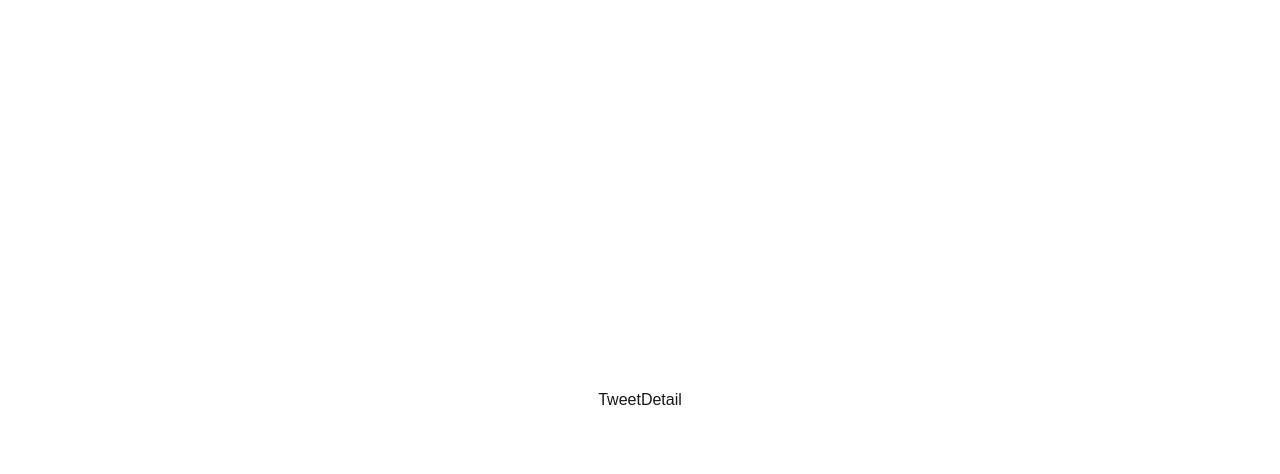
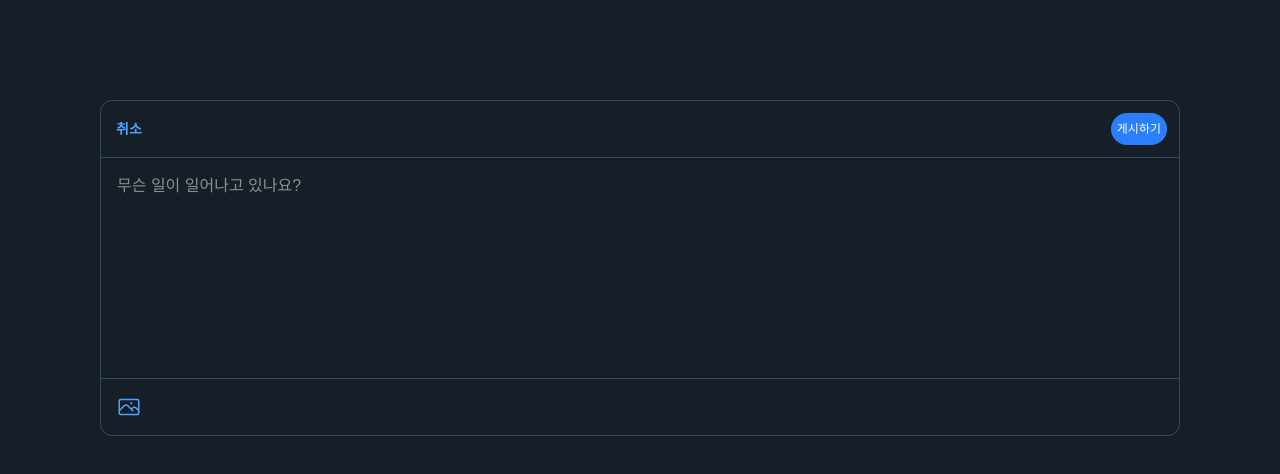
Before and after one commit to hanurii/challenge-nextjs-server-action, a Next.js app: page /tweets/add in a window 1280 px wide. Shown: the top 474 px of the page. Built offline with nearby package versions, Linux system fonts and the light colour scheme.

Commit message:
[Create Tweet] 구현 완료

```diff
--- /dev/null
+++ b/components/AddTweet.tsx
@@ -0,0 +1,25 @@
+import Link from "next/link";
+
+export default function AddTweet() {
+  return (
+    <Link
+      href="/tweets/add"
+      className="fixed top-8 right-8 rounded-full bg-blue-400 size-12 flex items-center justify-center cursor-pointer hover:bg-blue-500 transition-colors"
+    >
+      <svg
+        xmlns="http://www.w3.org/2000/svg"
+        fill="none"
+        viewBox="0 0 24 24"
+        stroke-width="1.5"
+        stroke="currentColor"
+        className="size-5"
+      >
+        <path
+          stroke-linecap="round"
+          stroke-linejoin="round"
+          d="m16.862 4.487 1.687-1.688a1.875 1.875 0 1 1 2.652 2.652L10.582 16.07a4.5 4.5 0 0 1-1.897 1.13L6 18l.8-2.685a4.5 4.5 0 0 1 1.13-1.897l8.932-8.931Zm0 0L19.5 7.125M18 14v4.75A2.25 2.25 0 0 1 15.75 21H5.25A2.25 2.25 0 0 1 3 18.75V8.25A2.25 2.25 0 0 1 5.25 6H10"
+        />
+      </svg>
+    </Link>
+  );
+}
--- a/src/app/(main)/page.tsx
+++ b/src/app/(main)/page.tsx
@@ -1,7 +1,7 @@
 import db from "@/lib/db";
 import Tweet from "../../../components/Tweet";
 import Pagination from "../../../components/Pagination";
-import { redirect } from "next/navigation";
+import AddTweet from "../../../components/AddTweet";
 
 async function getTweets(page: number) {
   const tweets = await db.tweet.findMany({
@@ -42,6 +42,7 @@ export default async function Products({
 
   return (
     <div className="w-full h-screen bg-[#161e27] *:text-white">
+      <AddTweet />
       <div className="h-full flex flex-col p-5 border-1">
         {tweets.map((tweet) => (
           <Tweet
--- /dev/null
+++ b/src/app/(main)/tweets/add/actions.ts
@@ -0,0 +1,47 @@
+"use server";
+
+import db from "@/lib/db";
+import getSession from "@/lib/session";
+import { redirect } from "next/navigation";
+import z from "zod";
+
+const tweetSchema = z.object({
+  tweet: z
+    .string({
+      error: (issue) =>
+        issue.input === undefined ? "this field is required" : "Not a string",
+    })
+    .min(1)
+    .max(250),
+});
+
+export async function addTweet(prevState: any, formData: FormData) {
+  const data = {
+    tweet: formData.get("tweet"),
+  };
+
+  const result = z.safeParse(tweetSchema, data);
+
+  if (!result.success) {
+    return z.flattenError(result.error);
+  } else {
+    const session = await getSession();
+    if (session.id) {
+      await db.tweet.create({
+        data: {
+          tweet: result.data.tweet,
+          user: {
+            connect: {
+              id: session.id,
+            },
+          },
+        },
+      });
+
+      redirect("/");
+    } else {
+      alert("로그인 세션이 만료되었습니다.");
+      redirect("log-in");
+    }
+  }
+}
--- /dev/null
+++ b/src/app/(main)/tweets/add/page.tsx
@@ -0,0 +1,88 @@
+"use client";
+
+import Link from "next/link";
+import { useActionState, useState } from "react";
+import { addTweet } from "./actions";
+
+export default function AddTweet() {
+  const [preview, setPreview] = useState("");
+  const [state, action] = useActionState(addTweet, null);
+
+  const onChangeImage = (e: React.ChangeEvent<HTMLInputElement>) => {
+    const files = e.target.files;
+
+    if (!files) {
+      return;
+    }
+
+    const file = files[0];
+    const url = URL.createObjectURL(file);
+    setPreview(url);
+  };
+
+  return (
+    <div className="w-full h-screen bg-[#161e27] *:text-white p-25">
+      <div className="border-1 flex flex-col border-[#364b62] rounded-xl">
+        <form action={action}>
+          <div className="border-b-1 flex justify-between p-3 border-[#364b62]">
+            <Link
+              href="/"
+              className="flex items-center justify-center -ml-2 w-12 text-sm size-8 text-blue-400 font-semibold hover:bg-[#133f6d] hover:p-1 hover:rounded-full"
+            >
+              취소
+            </Link>
+            <button className="bg-blue-500 text-xs p-1.5 rounded-2xl cursor-pointer hover:bg-blue-600 transition-colors">
+              게시하기
+            </button>
+          </div>
+          <div className={`flex flex-col ${!preview && "h-55"}`}>
+            <textarea
+              className="w-full p-4 outline-0 resize-none overflow-hidden field-sizing-content"
+              name="tweet"
+              placeholder="무슨 일이 일어나고 있나요?"
+              maxLength={250}
+            ></textarea>
+            <div className="px-4 text-red-400">{state?.fieldErrors.tweet}</div>
+            {preview ? (
+              <div className="w-[50%] px-4 py-2">
+                <div
+                  className="size-35 bg-center bg-cover object-cover border-dashed border-orange-300 border-1"
+                  style={{
+                    backgroundImage: `url(${preview})`,
+                  }}
+                />
+              </div>
+            ) : null}
+          </div>
+          <div className="border-t-1 p-2 cursor-pointer border-[#364b62]">
+            <div className="size-10 p-2 hover:bg-[#133f6d] hover:rounded-full hover:flex hover:items-center hover:justify-center">
+              <label className="cursor-pointer" htmlFor="photo">
+                <svg
+                  xmlns="http://www.w3.org/2000/svg"
+                  fill="none"
+                  viewBox="0 0 24 24"
+                  stroke-width="1.5"
+                  stroke="currentColor"
+                  className="size-6 text-blue-400"
+                >
+                  <path
+                    stroke-linecap="round"
+                    stroke-linejoin="round"
+                    d="m2.25 15.75 5.159-5.159a2.25 2.25 0 0 1 3.182 0l5.159 5.159m-1.5-1.5 1.409-1.409a2.25 2.25 0 0 1 3.182 0l2.909 2.909m-18 3.75h16.5a1.5 1.5 0 0 0 1.5-1.5V6a1.5 1.5 0 0 0-1.5-1.5H3.75A1.5 1.5 0 0 0 2.25 6v12a1.5 1.5 0 0 0 1.5 1.5Zm10.5-11.25h.008v.008h-.008V8.25Zm.375 0a.375.375 0 1 1-.75 0 .375.375 0 0 1 .75 0Z"
+                  />
+                </svg>
+              </label>
+
+              <input
+                onChange={onChangeImage}
+                className="hidden"
+                type="file"
+                id="photo"
+              />
+            </div>
+          </div>
+        </form>
+      </div>
+    </div>
+  );
+}
```
